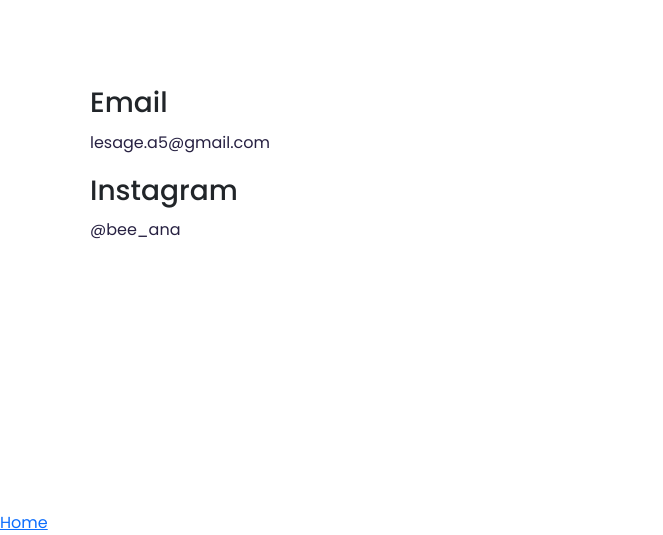
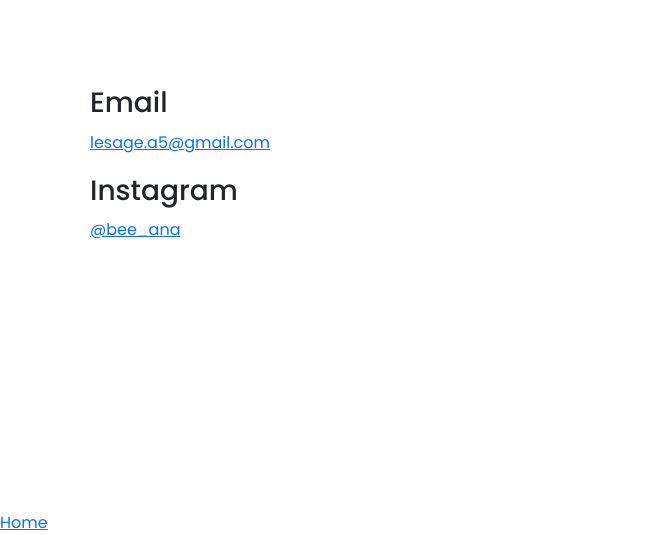
Before and after one commit to Binaakwe/portfolio-project, a plain HTML site: page contact.html in a window 1280 px wide. Shown: the part 357-892 px from the top of the page, without its empty margins (0-663 px from the left). Drawn offline with nearby package versions, Linux system fonts and the light colour scheme.

Commit message:
Update contact.html

```diff
--- a/contact.html
+++ b/contact.html
@@ -21,9 +21,9 @@
     <div class="container section">
         <h1 class="project-heading">Let's get in touch!</h1>
         <h3>Email</h3>
-        <p>lesage.a5@gmail.com</p>
+        <p><a href="mailto:lesage.a5@gmail.com">lesage.a5@gmail.com</a></p>
         <h3>Instagram</h3>
-        <p>@bee_ana</p>
+        <p><a href="mailto:https://www.instagram.com/bee_ana" target="_blank">@bee_ana</a></p>
     </div>
 
     <a href="index.html">Home</a>
```
